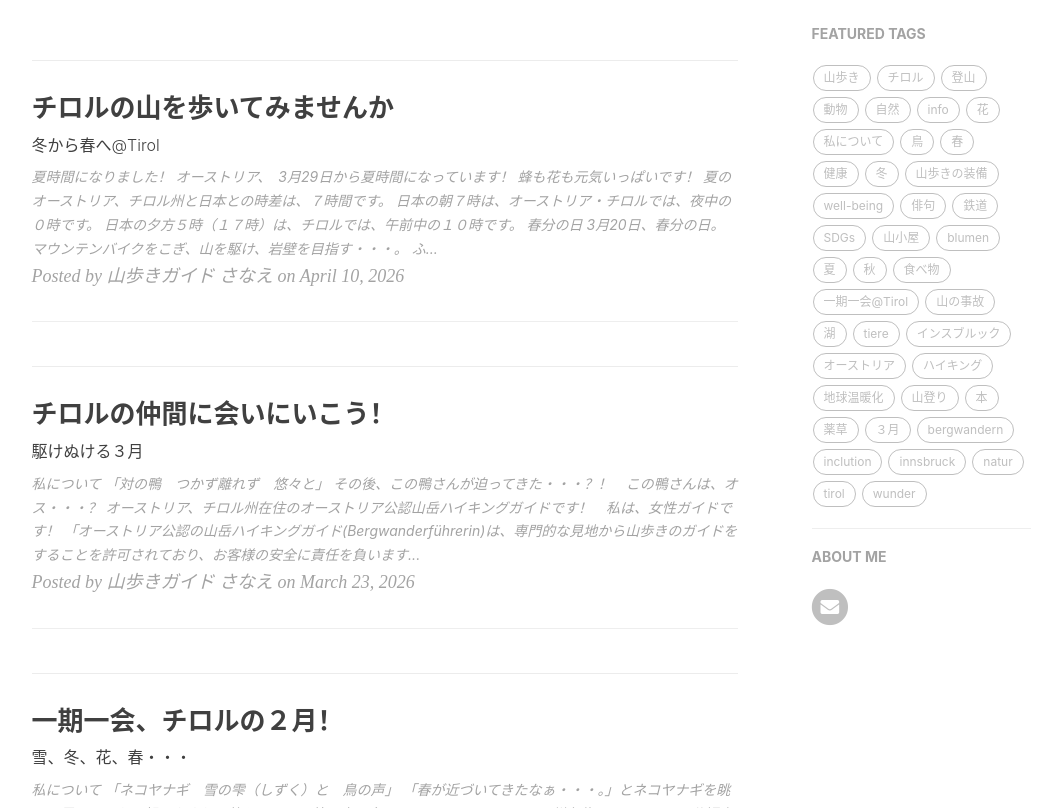
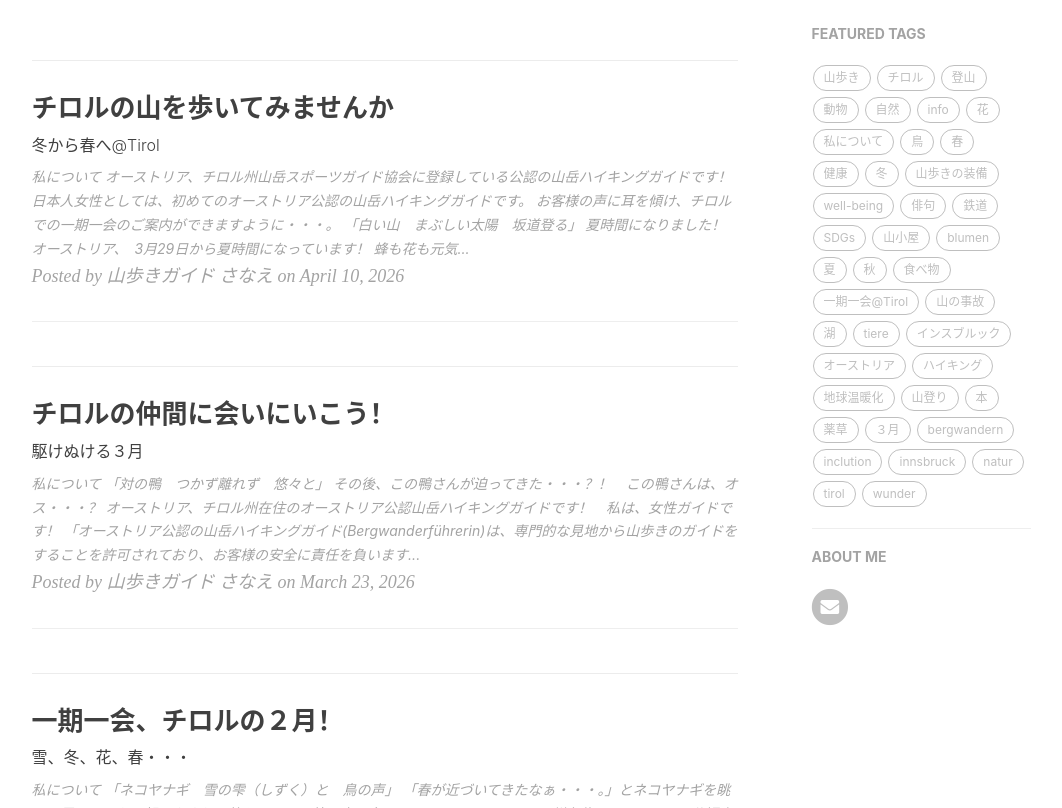
Before and after one commit to yamayagi/yamayagi.github.io, a Jekyll site: the page built from index.html, in a window 1280 px wide and 900 px high, scrolled down 330 px, cut to the strip 92-900 px from the top of the window. Shown: the whole strip, without its empty margins (136-1198 px from the left). Built offline with Jekyll 4.4.1, drawn with Linux system fonts in a browser that asks for light colours; nearby versions of some CDN libraries; the list of posts is cut into pages by our own code; comment, search, counter and statistics services are not loaded.

Commit message:
Update 2026-04-10-info.md

```diff
--- a/_posts/2026-04-10-info.md
+++ b/_posts/2026-04-10-info.md
@@ -3,6 +3,19 @@ title: チロルの山を歩いてみませんか
 subtitle: 冬から春へ@Tirol
 tags: [info,チロル,山歩き,登山,花,動物,春,俳句]
 ---
+
+# 私について
+
+オーストリア、チロル州山岳スポーツガイド協会に登録している公認の山岳ハイキングガイドです！
+
+日本人女性としては、初めてのオーストリア公認の山岳ハイキングガイドです。
+
+![20260318stanton](DSC02364 : https://piwigo.schickl.de/i.php?/upload/2026/04/10/20260410111403-50d16c48-me.jpg)
+
+お客様の声に耳を傾け、チロルでの一期一会のご案内ができますように・・・。
+
+「白い山　まぶしい太陽　坂道登る」
+
 
 # 夏時間になりました！
 
```
